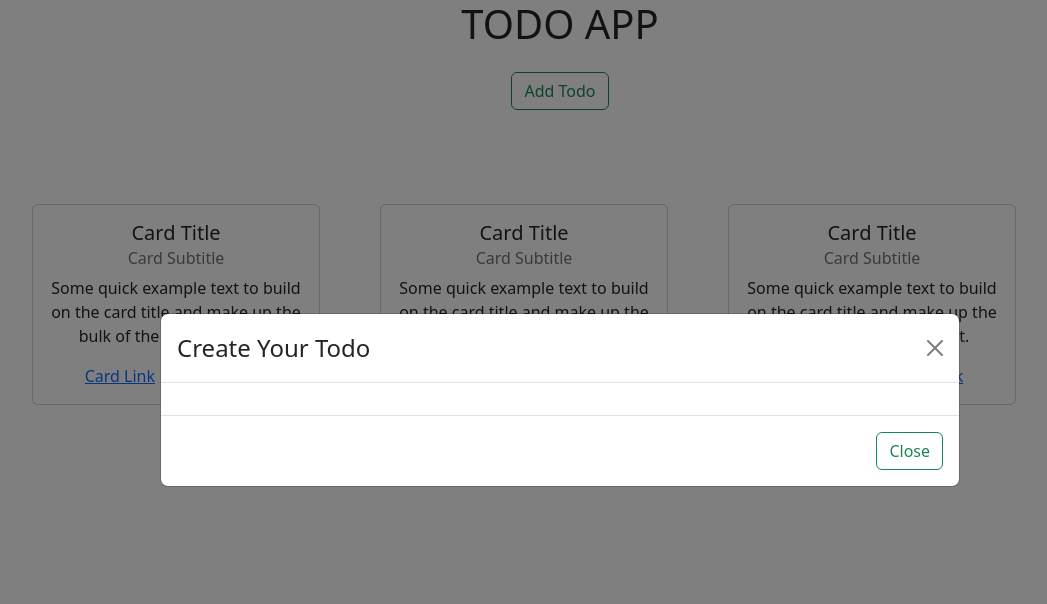
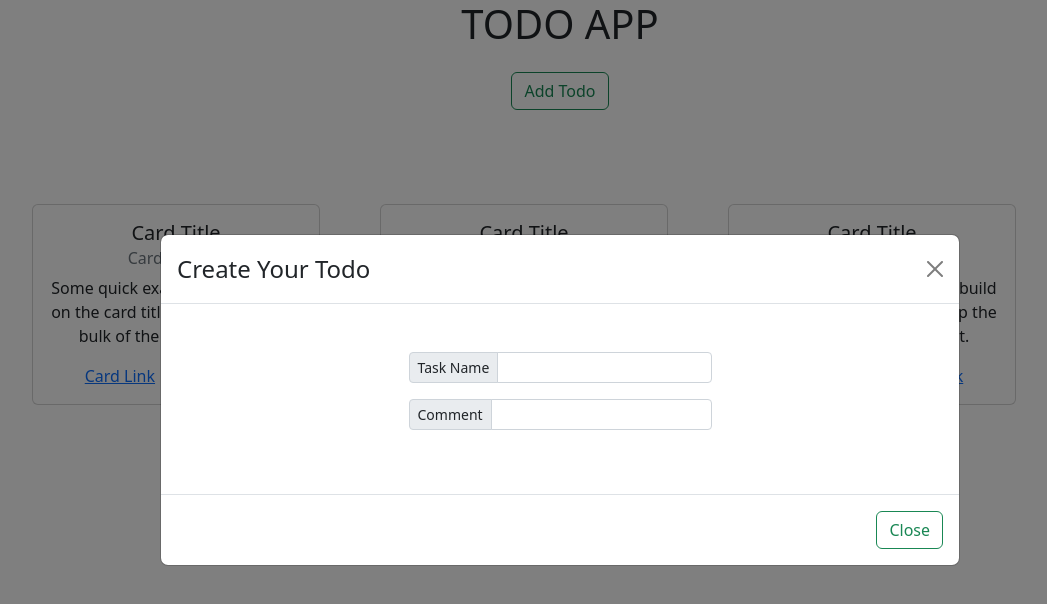
Before and after one commit to kapilgupta378/trikon-todo-frontend, a React (Create React App) app: page / in a window 1280 px wide. Both pictures are taken after a click on the button "Add Todo". Shown: the top 604 px of the page, without its empty margins (80-1127 px from the left). Built offline with nearby package versions, Linux system fonts and the light colour scheme.

Commit message:
feature : input field added in create form

```diff
--- a/src/components/common/create-modal/index.js
+++ b/src/components/common/create-modal/index.js
@@ -1,6 +1,6 @@
 import React from "react";
 import Button from "../button";
-import { Modal } from "react-bootstrap";
+import { Form, InputGroup, Modal } from "react-bootstrap";
 
 const CreateModal = ({ open, close, ...props }) => {
   return (
@@ -16,7 +16,24 @@ const CreateModal = ({ open, close, ...props }) => {
           Create Your Todo
         </Modal.Title>
       </Modal.Header>
-      <Modal.Body></Modal.Body>
+      <Modal.Body className="my-auto mx-auto w-50 py-5 px-5">
+        <InputGroup size="sm" className="mb-3">
+          <InputGroup.Text id="inputGroup-sizing-sm">Task Name</InputGroup.Text>
+          <Form.Control
+            type="text"
+            aria-label="Small"
+            aria-describedby="inputGroup-sizing-sm"
+          />
+        </InputGroup>
+        <InputGroup size="sm" className="mb-3">
+          <InputGroup.Text id="inputGroup-sizing-sm">Comment</InputGroup.Text>
+          <Form.Control
+            type="text"
+            aria-label="Small"
+            aria-describedby="inputGroup-sizing-sm"
+          />
+        </InputGroup>
+      </Modal.Body>
       <Modal.Footer>
         <Button onClick={close}>Close</Button>
       </Modal.Footer>
```
